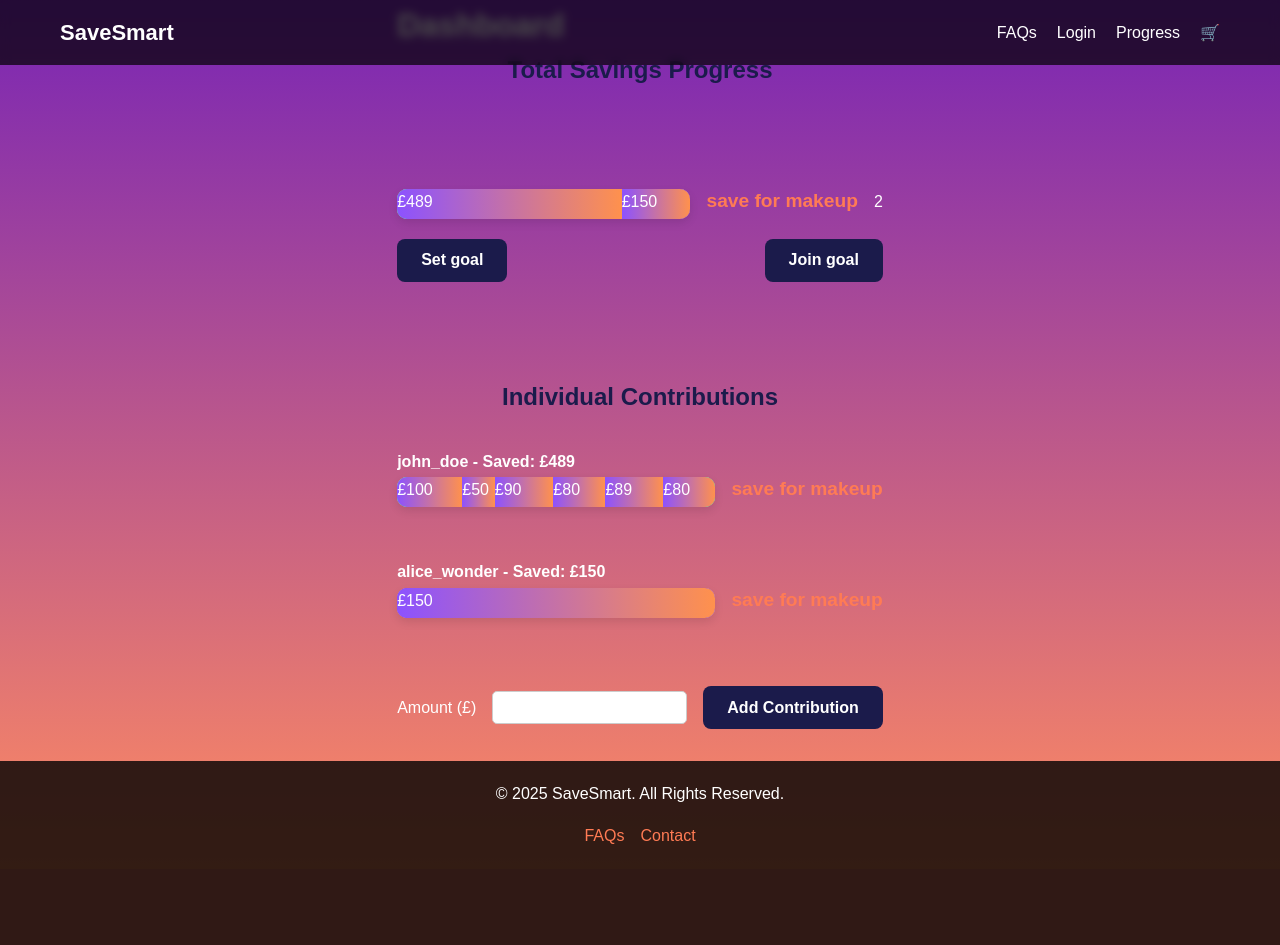
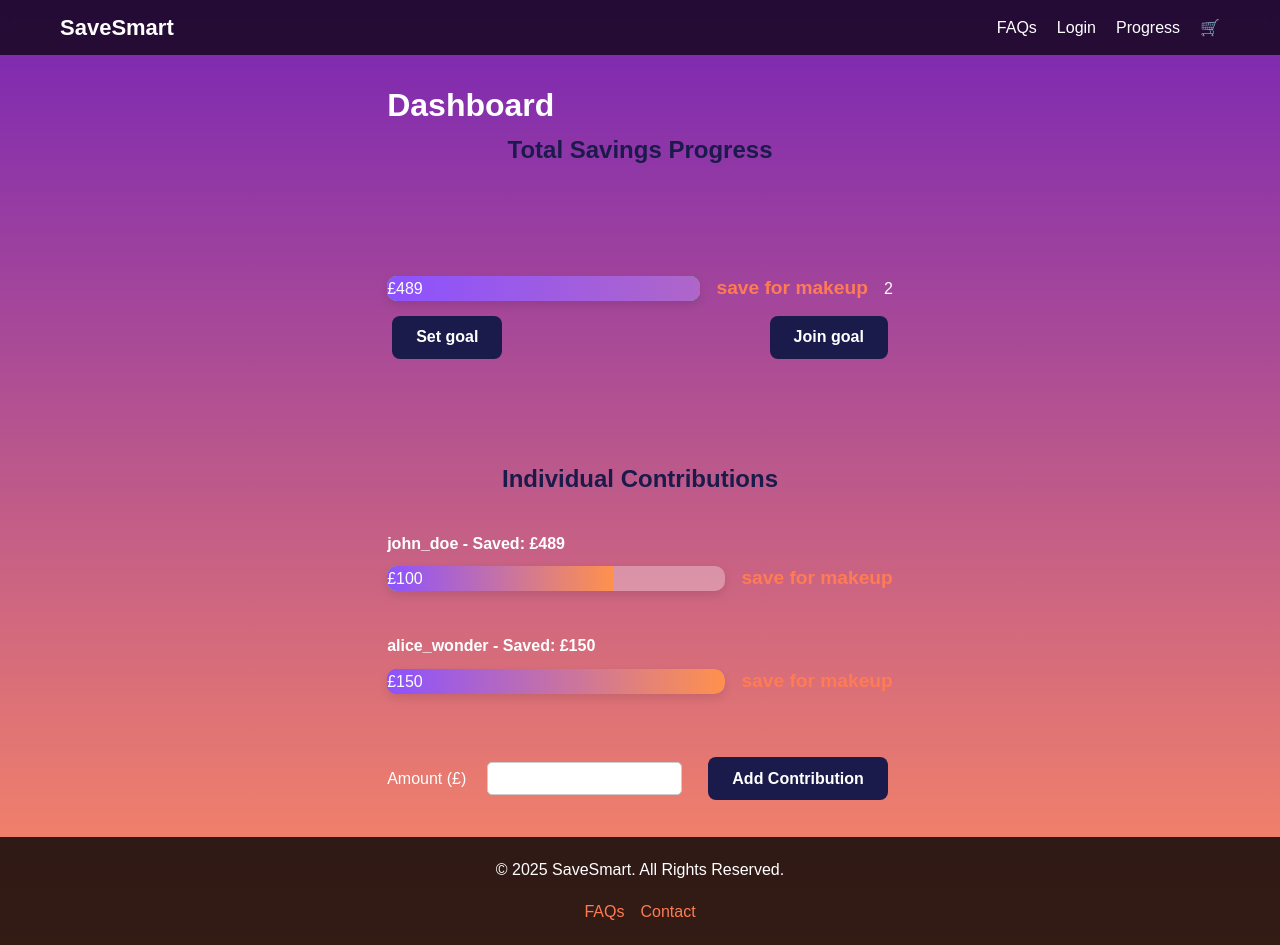
Before and after one commit to rezneac/Group6, a Flask app: page /progress in a window 1280 px wide. Before the commit the page ends 844 px from the top, so only its background shows below. Run offline with Flask 3, Linux system fonts and the light colour scheme; a user stored in the database is signed in; data comes from the database, SQL or seed files in the repository; both versions use the stored data as it was after the commit.

Commit message:
progress page styling after new background

```diff
--- a/static/styles.css
+++ b/static/styles.css
@@ -10,7 +10,7 @@ body {
     line-height: 1.6;
     font-family: 'Poppins', sans-serif;
     margin: 0;
-    padding: 0;
+    padding-top: 80px;
     display: flex;
     flex-direction: column;
     align-items: center;
@@ -29,7 +29,7 @@ header {
     background: rgba(0, 0, 0, 0.7); /* Semi-transparent for sleek look */
     backdrop-filter: blur(5px); /* Frosted effect */
     z-index: 100;
-    padding: 15px 0;
+    padding: 10px 20px;
 }
 
 .navbar {
@@ -86,7 +86,7 @@ header {
     color: #fff;
     padding: 2rem;
     /* Added overflow hidden */
-    overflow: hidden;
+    /* overflow: hidden; */
 }
 
 .hero-text {
@@ -143,11 +143,14 @@ header {
 }
 
 .main{
-    margin: 20px;
-    padding: 10px;
+    margin-top: 150px;
+    z-index: 1;
+    padding: 2rem;
     border-radius: 10px;
     background-color: #1b1b4b;
     color:white;
+    max-width: 900px;  /* Keeps content centered */
+    margin: auto;
 }
 
 .center{
@@ -170,6 +173,18 @@ header {
 
 .progress-btn:hover {
     background-color: #ff7b54;
+}
+button, input {
+    margin: 5px;
+    padding: 8px 12px;
+    border-radius: 5px;
+}
+.progress-bar span {
+    position: relative;
+    z-index: 2;
+    display: block;
+    text-align: center;
+    width: 100%;
 }
 
 /* Smooth Wave Section Divider */
@@ -430,6 +445,7 @@ loginmain{
     text-decoration: underline;
   }
 /* Progress Bar Styling */
+
 .global-progress-title {
     text-align: center;
     font-size: 1.5rem;
@@ -446,41 +462,44 @@ loginmain{
 }
 
 .progress-container {
+    max-width: 1000px;
+    margin: 10px auto;
     flex-grow: 1;
-    width: 80%;
-    height: 20px;
-    background: rgba(255, 255, 255, 0.3);
-    width: 80%;
-    height: 20px;
+    width: 100%;
+    height: 25px;  /* Compromise between 20px & 30px */
     background: rgba(255, 255, 255, 0.3);
     border-radius: 10px;
     box-shadow: 0px 4px 10px rgba(0, 0, 0, 0.1);
-    box-shadow: 0px 4px 10px rgba(0, 0, 0, 0.1);
     overflow: hidden;
-    position: relative;
     position: relative;
 }
 
-
 .progress-bar {
     height: 100%;
-    width: 50%; /* Adjust this dynamically with JS */
-    background: linear-gradient(to right, #8c52ff, #ff914d);
-    transition: width 0.5s ease-in-out;
-    height: 100%;
-    width: 50%; /* Adjust this dynamically with JS */
+    width: 100%; /* Adjust this dynamically with JS */
     background: linear-gradient(to right, #8c52ff, #ff914d);
     transition: width 0.5s ease-in-out;
 }
 
 .progress-goal {
     font-size: 1.2rem;
-    font-size: 1.2rem;
     font-weight: bold;
     color: #ff7b54;
-    color: #ff7b54;
+    display: block;
+    white-space: nowrap;
 }
 
+.savings-box {
+    background: rgba(255, 255, 255, 0.2); /* Whiteish Transparent */
+    padding: 1.5rem;
+    border-radius: 12px;
+    box-shadow: 0px 4px 10px rgba(0, 0, 0, 0.1);
+    text-align: center;
+    backdrop-filter: blur(10px); /* Glassmorphism Effect */
+    width: 100%;
+    max-width: 600px;
+    margin: 20px auto;
+}
 /* FAQ Section Styles */
 
 .faq-container {
--- a/templates/progress.html
+++ b/templates/progress.html
@@ -12,22 +12,6 @@
 
         .user-progress {
             margin: 2rem 0;
-        }
-
-        .progress-container {
-            flex-grow: 1;
-            width: 100%;
-            background-color: #f3f3f3;
-            border-radius: 10px;
-            overflow: hidden;
-            display: flex;
-            height: 30px;
-            margin-bottom: 20px;
-        }
-        .progress-goal {
-            display: block;
-            white-space: nowrap;
-            font-size: larger;
         }
         .username {
             font-weight: bold;
@@ -110,7 +94,7 @@
 
     <main>
         <h1>Dashboard</h1>
-
+        <!-- <div class="savings-box"> -->
         <!-- Global Stacked Progress Bar -->
         <div class="global-progress-title">Total Savings Progress</div>
 
@@ -165,6 +149,7 @@
                 <button class="cta-btn" type="submit">Add Contribution</button>
             </form>
         </div>
+    <!-- </div> -->
     </main>
 
     <footer>
```
Also changed, not shown: templates/index.html (+24 -10 lines), instance/database.db.
